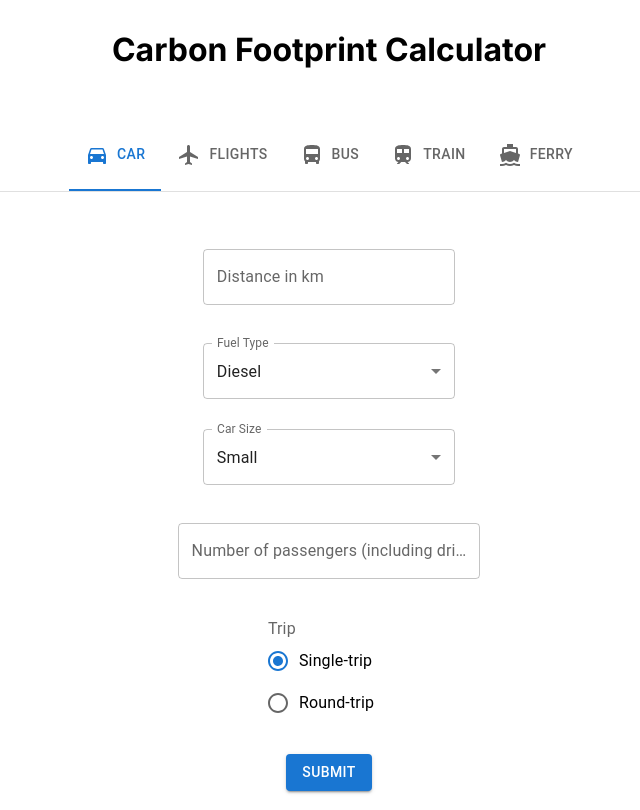
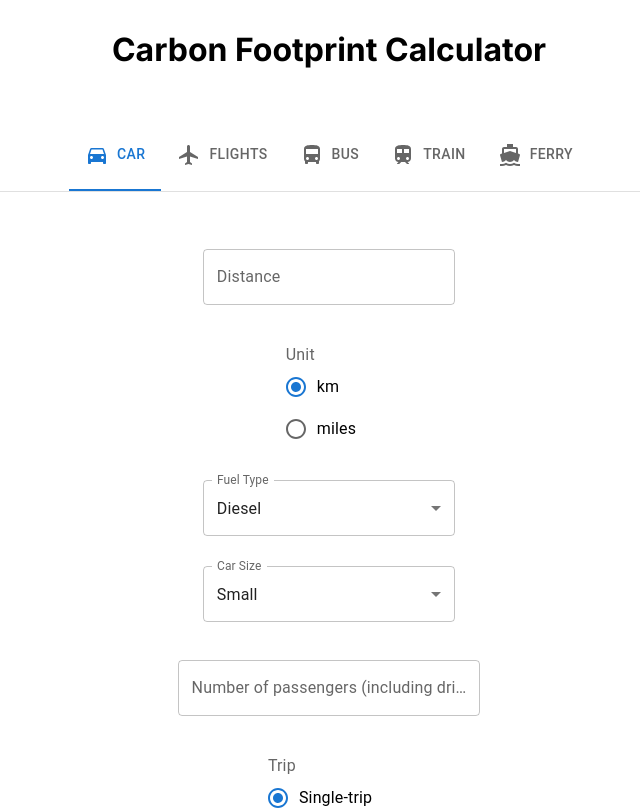
Before and after one commit to bobotangpy/uk-carbon-footprint-calculator, a Next.js app: page / in a window 1280 px wide. Shown: the top 810 px of the page, without its empty margins (311-951 px from the left). Built offline with nearby package versions, Linux system fonts and the light colour scheme.

Commit message:
fix: updated flight & car & bus calculations

```diff
--- a/app/components/bus.js
+++ b/app/components/bus.js
@@ -61,13 +61,14 @@ export default function Bus({ co2 }) {
     let r = calculateCO2(dist, trip);
     console.log({ r });
 
-    setGramsEmission(r);
+    setGramsEmission(Math.round(r));
 
     // Convert r from grams to tonnes
     let rInTonnes = r / 1e6; // 1e6 represents 1 million, which is the conversion factor from grams to tonnes
 
     let annualCo2 = rInTonnes.toFixed(2) * 5 * 48;
-    setTonnesEmission(annualCo2);
+    setTonnesEmission(Math.round(annualCo2));
+    console.log({annualCo2});
 
     if (annualCo2 <= 1) {
       setTrees(1);
@@ -158,7 +159,7 @@ export default function Bus({ co2 }) {
           <PlantTrees num={trees} />
 
           <br />
-          <p><sup>*</sup></p>
+          <p><sup>*</sup>5 days a week, 48 weeks a year</p>
         </div>
       )}
     </div>
--- a/app/components/car2.js
+++ b/app/components/car2.js
@@ -18,12 +18,14 @@ import PlantTrees from "./plantTrees";
 export default function Car2() {
   const [fuelType, setFuelType] = useState("diesel");
   const [size, setSize] = useState("small");
-  const [distKm, setDistKm] = useState();
+  const [dist, setDist] = useState();
+  const [unit, setUnit] = useState('km');
   const [people, setPeople] = useState();
   const [trip, setTrip] = useState("single");
   const [ciData, setCiData] = useState();
   const [kgEmission, setKgEmission] = useState();
   const [tonnesEmission, setTonnesEmission] = useState();
+  const [est, setEst] = useState(false);
   const [trees, setTrees] = useState(0);
 
   const [hideDistErr, setHideDistErr] = useState(true);
@@ -42,8 +44,12 @@ export default function Car2() {
   };
 
   const updateDist = (e) => {
-    setDistKm(e.target.value);
+    setDist(e.target.value);
     setHideDistErr(true);
+  };
+
+  const updateUnit = (e) => {
+    setUnit(e.target.value);
   };
 
   const updateFuelType = (e) => {
@@ -65,17 +71,24 @@ export default function Car2() {
   };
 
   const handleSubmit = () => {
-    if (!distKm) return setHideDistErr(false);
+    if (!dist) return setHideDistErr(false);
     if (!size) return setHideSizeErr(false);
     if (!fuelType) return setHideFuelErr(false);
     if (!people) return setHidePeopleErr(false);
     if (!trip) return setHideTripErr(false);
 
-    calculateCO2(distKm, size, fuelType, people, trip);
+    calculateCO2(dist, size, fuelType, people, trip);
+  };
+
+  const convertToKm = () => {
+    // Conversion from miles to kilometers
+    const milesToKm = (miles) => miles * 1.60934;
+    const distanceInKm = milesToKm(parseFloat(dist));
+    return distanceInKm;
   };
 
   const calculateCO2 = (
-    distKm,
+    dist,
     carSize,
     fuelType,
     paxInCar,
@@ -83,7 +96,7 @@ export default function Car2() {
   ) => {
     let grCO2Driving = carbonIntensity(carSize, fuelType);
 
-    let grCO2Person = grCO2Driving * distKm;
+    let grCO2Person = (unit === 'km' ? dist : convertToKm()) * grCO2Driving;
 
     if (tripType === "round-trip") {
       grCO2Person *= 2;
@@ -95,13 +108,18 @@ export default function Car2() {
     }
     console.log(grCO2Person);
 
-    setKgEmission(grCO2Person); // emission per person
+    setKgEmission(Math.round(grCO2Person)); // emission per person
 
     // Convert grCO2Person from grams to tonnes
     let rInTonnes = grCO2Person / 1e6; // 1e6 represents 1 million, which is the conversion factor from grams to tonnes
 
     let annualCo2 = rInTonnes.toFixed(2) * 5 * 48;
-    setTonnesEmission(annualCo2);
+    console.log({annualCo2});
+
+    if(annualCo2 < 1) {
+      setTonnesEmission(1);
+      setEst(true);
+    } else setTonnesEmission(Math.round(annualCo2));
 
     if (annualCo2 <= 1) {
       setTrees(1);
@@ -118,10 +136,6 @@ export default function Car2() {
   };
 
   return (
-    // distKm,
-    // fuelType ['electric', 'diesel', 'petrol']
-    // num of ppl in car
-    // tripType
     <div className="flexCol">
       <Box
         component="form"
@@ -134,7 +148,7 @@ export default function Car2() {
       >
         <TextField
           id="outlined-basic"
-          label="Distance in km"
+          label="Distance"
           variant="outlined"
           type="number"
           inputProps={{ inputMode: "numeric", pattern: "[0-9]*" }}
@@ -144,6 +158,27 @@ export default function Car2() {
       <p className="error" hidden={hideDistErr}>
         Please enter the distance of the journey.
       </p>
+
+      <FormControl className="spacing">
+        <FormLabel id="unit-radio-buttons-group-label">Unit</FormLabel>
+        <RadioGroup
+          aria-labelledby="unit-radio-buttons-group-label"
+          name="controlled-radio-buttons-group"
+          value={unit}
+          onChange={updateUnit}
+        >
+          <FormControlLabel
+            value="km"
+            control={<Radio />}
+            label="km"
+          />
+          <FormControlLabel
+            value="miles"
+            control={<Radio />}
+            label="miles"
+          />
+        </RadioGroup>
+      </FormControl>
 
       <Box sx={{ minWidth: "25ch" }} className="spacing">
         <FormControl fullWidth>
@@ -242,18 +277,22 @@ export default function Car2() {
         Submit
       </Button>
 
-      {tonnesEmission && (
+      {kgEmission && (
         <div className="resContainer flexCol spacing">
           <h3>CO2 equivalent emission of your ride per person:</h3>
           <h3>{kgEmission} kg</h3>
           <br />
 
-          <h3>The CO2 equivalent emission of your annual commute<sup>*</sup> would be:</h3>
-          <h3>{tonnesEmission} tonnes</h3>
-          <PlantTrees num={trees} />
+        {tonnesEmission && (
+          <>
+            <h3>The CO2 equivalent emission of your annual commute<sup>*</sup> would be {est ? `around` : ""}:</h3>
+            <h3>{tonnesEmission} tonnes</h3>
+            <PlantTrees num={trees} />
 
-          <br />
-          <p><sup>*</sup></p>
+            <br />
+            <p><sup>*</sup>5 days a week, 48 weeks a year</p>
+          </>
+        )}
         </div>
       )}
     </div>
--- a/app/components/flight3.js
+++ b/app/components/flight3.js
@@ -77,7 +77,9 @@ export default function Flights3({
 
       setEmission(co2);
 
-      setTrees(Math.round(co2));
+      if (co2 < 1) {
+        setTrees(1);
+      } else setTrees(Math.round(co2));
     }
   };
   ////////////////////////////////////////////////////////////////
--- a/app/components/train.js
+++ b/app/components/train.js
@@ -88,13 +88,14 @@ export default function Train({ trainStationsData }) {
       grCo2Person *= 2;
     }
 
-    setKgEmission(grCo2Person);
+    setKgEmission(Math.round(grCo2Person));
 
     // Convert grCo2Person from kg to tonnes
     let rInTonnes = grCo2Person / 1000; // There are 1,000 kilograms in a tonne
 
     let annualCo2 = rInTonnes.toFixed(2) * 5 * 48;
-    setTonnesEmission(annualCo2);
+    setTonnesEmission(Math.round(annualCo2));
+    console.log({annualCo2});
 
     if (annualCo2 <= 1) {
       setTrees(1);
@@ -201,8 +202,8 @@ export default function Train({ trainStationsData }) {
           <h3>The CO2 equivalent emission of your annual commute<sup>*</sup> would be:</h3>
           <h3>{tonnesEmission} tonnes</h3>
           <PlantTrees num={trees} />
-
-          <p><sup>*</sup></p>
+          <br />
+          <p><sup>*</sup>5 days a week, 48 weeks a year</p>
         </div>
       )}
     </div>
```
